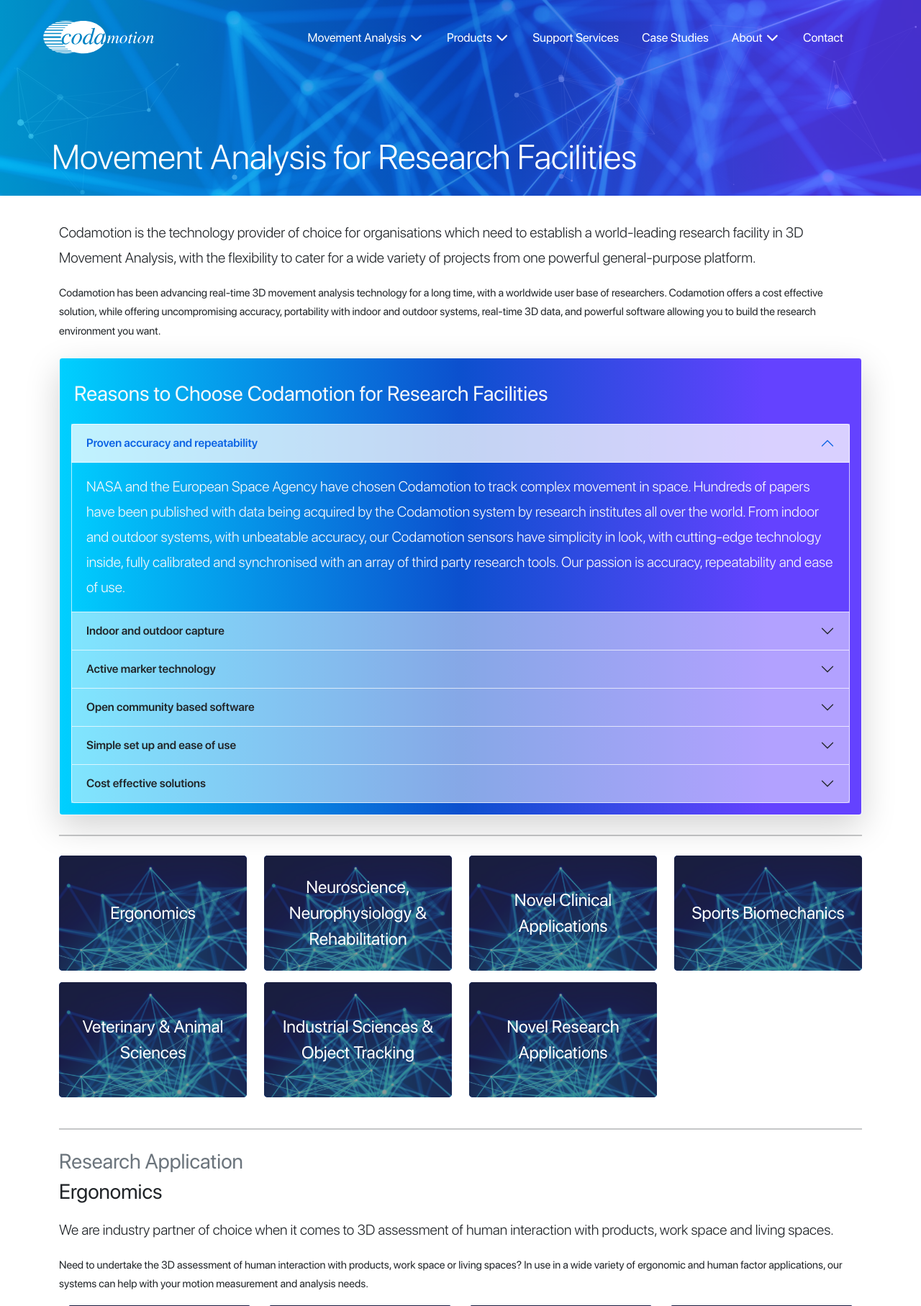
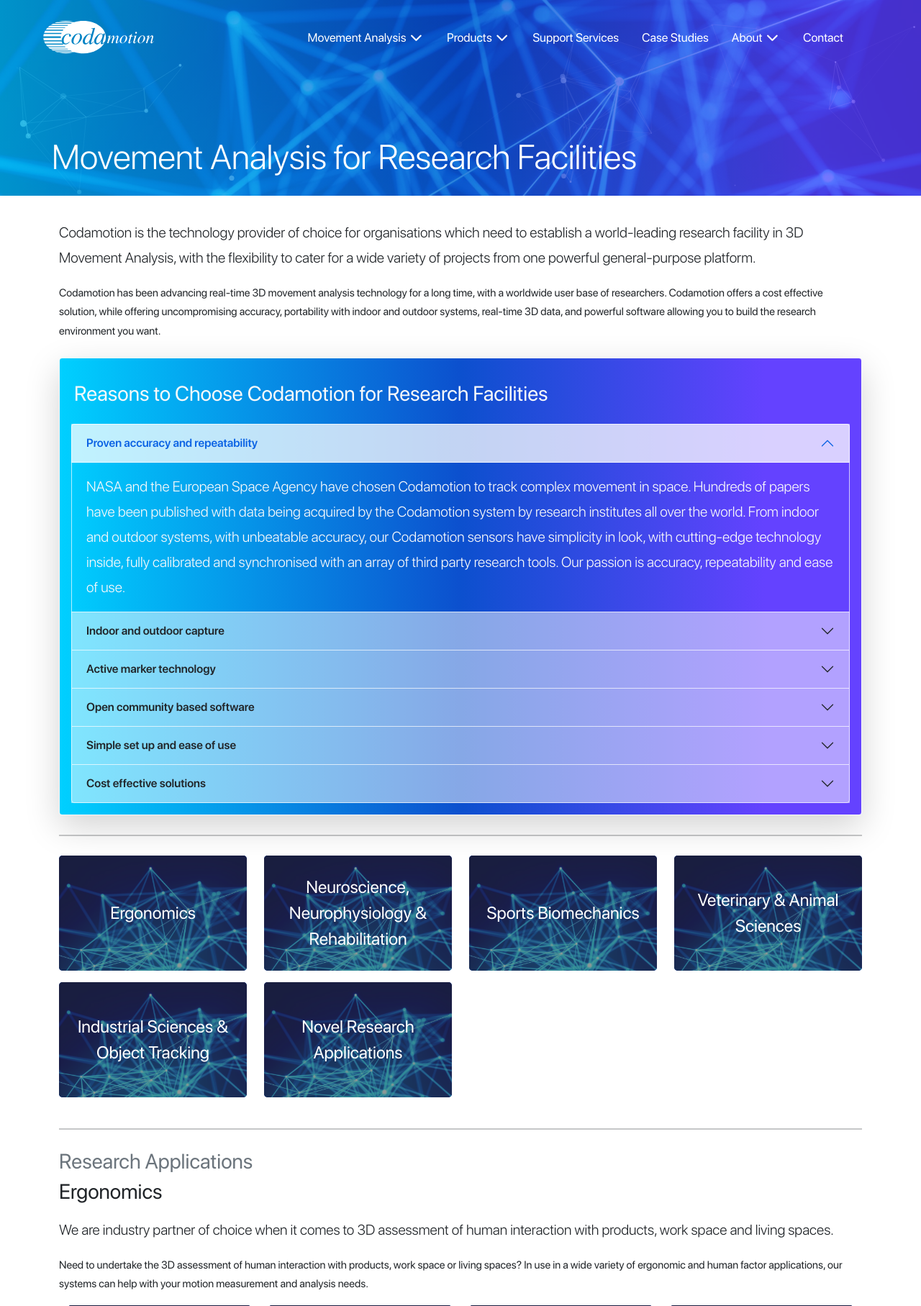
Before and after one commit to samozzy/codamotion, a Django app: page /movement-analysis-for-research-facilities/ in a window 1280 px wide. Shown: the top 1815 px of the page at 72% size. Run offline with Django 3.2, Linux system fonts and the light colour scheme; data comes from the database, SQL or seed files in the repository; parts of the project's set-up code (start-up, migrations or seed data) failed here and were passed over; some libraries are stand-ins or nearby versions.

Commit message:
Put both Reasons views in the same template

```diff
--- a/website/templates/website/research.html
+++ b/website/templates/website/reasons.html
@@ -5,7 +5,7 @@
 {% block list_data %}
 
 	{% if reasons %}
-		{% include 'website/components/reasons.html' with items=reasons header='Research Facilities' %}
+		{% include 'website/components/reasons.html' with items=reasons header=header %}
 	{% endif %}
 
 	{% if applications %}
@@ -14,7 +14,7 @@
 		<hr>
 		{% for application in applications %}
 			<div class="row mb-4">
-				<h2 class="mb-2 text-muted anchor" id="{{ application.title | slugify }}">Research Application</h2>
+				<h2 class="mb-2 text-muted anchor" id="{{ application.title | slugify }}">{{ application_header | default:"Applications" }}</h2>
 				<h2 class="anchor">{{ application.title }}</h2>
 				<div class="body-text">{{ application.body_text | markdown | safe }}</div>
 				{% app_related_items application.id as related_items %}
--- a/website/views.py
+++ b/website/views.py
@@ -125,23 +125,28 @@ class HomeView(BaseView):
 		return context
 
 class MovementAnalysisClinicalView(BaseView):
-	template_name = 'website/clinical.html'
+	template_name = 'website/reasons.html'
 
 	def get_context_data(self, **kwargs):
 		context = super().get_context_data(**kwargs)
-		context['reasons'] = ReasonsToChoose.objects.filter(category='clinical').all()
 		context['title'] = 'Movement Analysis for Clinical Services'
+		context['applications'] = Application.objects.filter(reason_to_choose='clinical').prefetch_related('product_link').prefetch_related('case_study_link').values()
+		context['reasons'] = ReasonsToChoose.objects.filter(category='clinical')
+		context['header'] = 'Clinical Services'
+		context['application_header'] = 'Clinical Applications'
 
 		return context
 
 class MovementAnalysisResearchView(BaseView):
-	template_name = 'website/research.html'
+	template_name = 'website/reasons.html'
 
 	def get_context_data(self, **kwargs):
 		context = super().get_context_data(**kwargs)
 		context['title'] = 'Movement Analysis for Research Facilities'
-		context['applications'] = Application.objects.all().prefetch_related('product_link').values()
+		context['applications'] = Application.objects.filter(reason_to_choose='research').prefetch_related('product_link').prefetch_related('case_study_link').values()
 		context['reasons'] = ReasonsToChoose.objects.filter(category='research')
+		context['header'] = 'Research Facilities'
+		context['application_header'] = 'Research Applications'
 		return context
 
 
```
Also changed, not shown: website/templates/website/clinical.html (deleted, +0 -9 lines).
